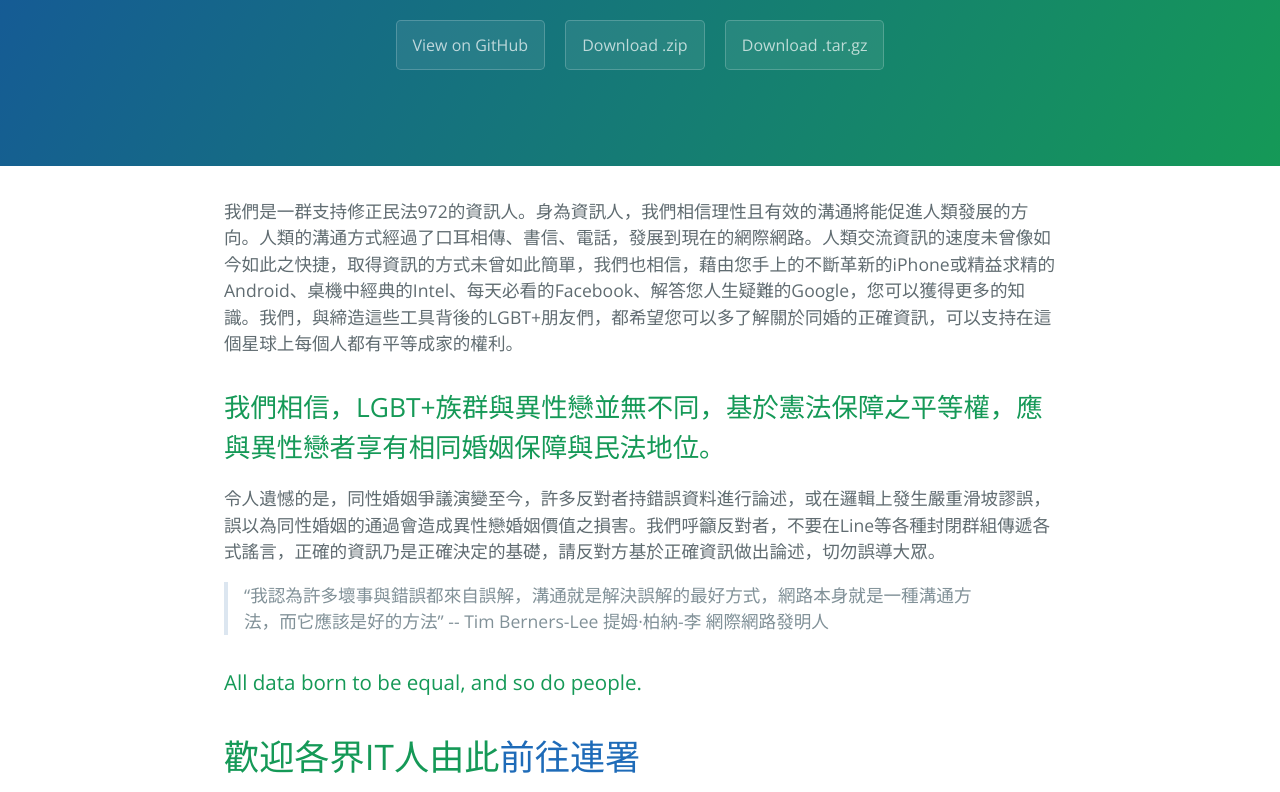
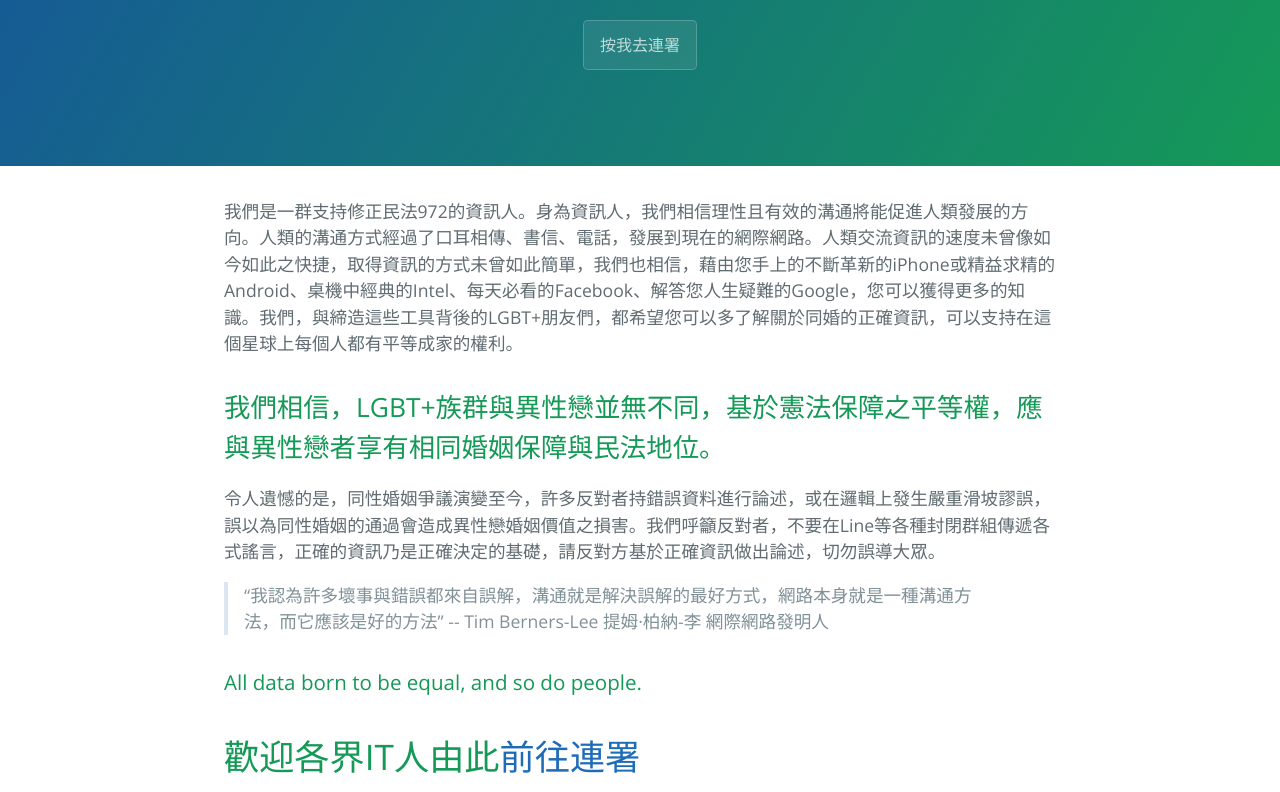
Before and after one commit to RainbowEngineer/taiwan_love_wins, a plain HTML site: page index.html in a window 1280 px wide. Shown: the part 170-962 px from the top of the page. Drawn offline with nearby package versions, Linux system fonts and the light colour scheme.

Commit message:
hide "download" button

```diff
--- a/index.html
+++ b/index.html
@@ -18,9 +18,9 @@
     <section class="page-header">
       <h1 class="project-name">資訊界連署挺同婚</h1>
       <h2 class="project-tagline"></h2>
-      <a href="https://github.com/RainbowEngineer/taiwan_love_wins" class="btn">View on GitHub</a>
-      <a href="https://github.com/RainbowEngineer/taiwan_love_wins/zipball/master" class="btn">Download .zip</a>
-      <a href="https://github.com/RainbowEngineer/taiwan_love_wins/tarball/master" class="btn">Download .tar.gz</a>
+      <a href="https://github.com/RainbowEngineer/taiwan_love_wins" class="btn">按我去連署</a>
+      <!--<a href="https://github.com/RainbowEngineer/taiwan_love_wins/zipball/master" class="btn">Download .zip</a>
+      <a href="https://github.com/RainbowEngineer/taiwan_love_wins/tarball/master" class="btn">Download .tar.gz</a>-->
     </section>
 
     <section class="main-content">
```
